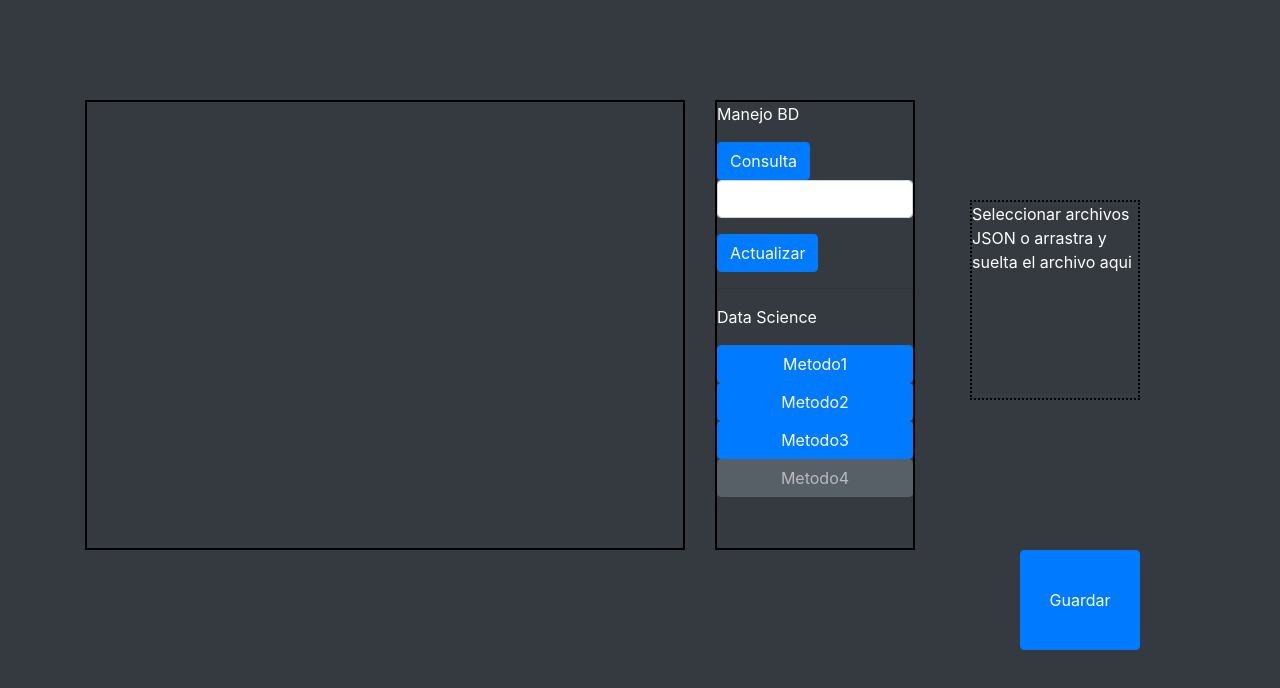
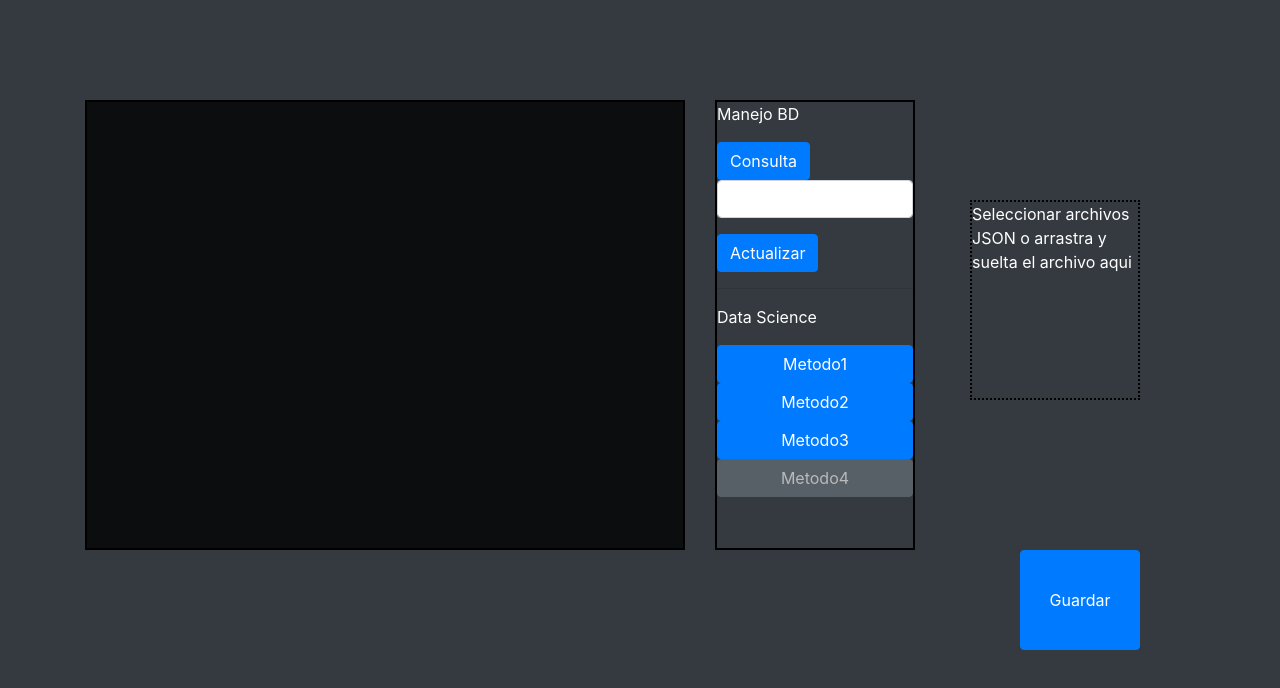
Before and after one commit to vicquiroz/integracion3, a React (Create React App) app in the folder Proyecto/codx/: page / in a window 1280 px wide. Shown: the top 688 px of the page. Built offline with nearby package versions, Linux system fonts and the light colour scheme; the HTML template or start-up script is replaced by a standard one.

Commit message:
Cambios al visualizador de JSON
Se realizaron cambios de estética en el visualizador, específicamente, de la barra de desplazamiento y el color de fondo del visualizador. Ahora el fondo, el visualizador y la barra de JSON tienen el mismo color.
By: Jose Moya, Antonio Parra, Fernando Torres

```diff
--- a/Proyecto/codx/src/components/comps.css
+++ b/Proyecto/codx/src/components/comps.css
@@ -3,7 +3,22 @@
     height: 450px;
     margin-top: 100px;
     border: 2px solid #000;
-    overflow: scroll;
+    background-color:#0C0D0E;
+    overflow-y: scroll;
+}
+#Visualizador::-webkit-scrollbar-track{
+
+	border-radius: 10px;
+	background-color: #0C0D0E;
+}
+#Visualizador::-webkit-scrollbar{
+    width: 12px;
+	background-color: #0C0D0E;
+}
+#Visualizador::-webkit-scrollbar-thumb
+{
+	border-radius: 10px;
+	background-color: #555;
 }
 
 #Simplificado{
--- a/Proyecto/codx/src/components/visualizador.js
+++ b/Proyecto/codx/src/components/visualizador.js
@@ -16,7 +16,7 @@ export const Vis = (props) => {
         }
     }
     return(
-    <div id="Visualizador">
+    <div id="Visualizador" class="scrollbar">
         {
             IfNotNull(props.env)
         }
```
